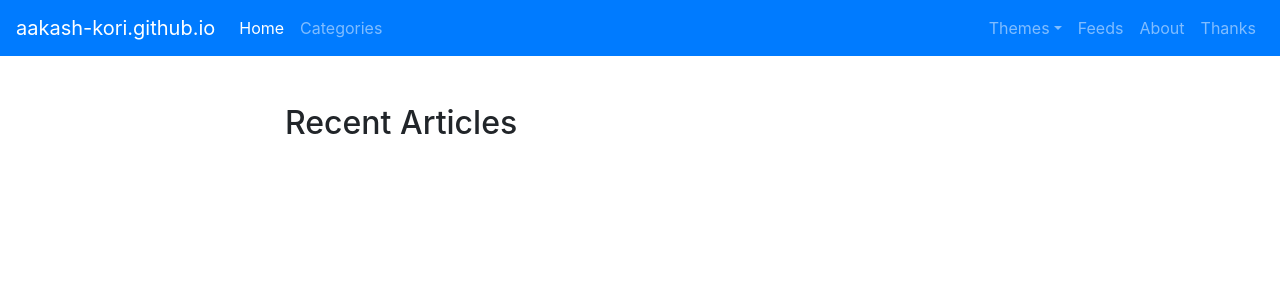
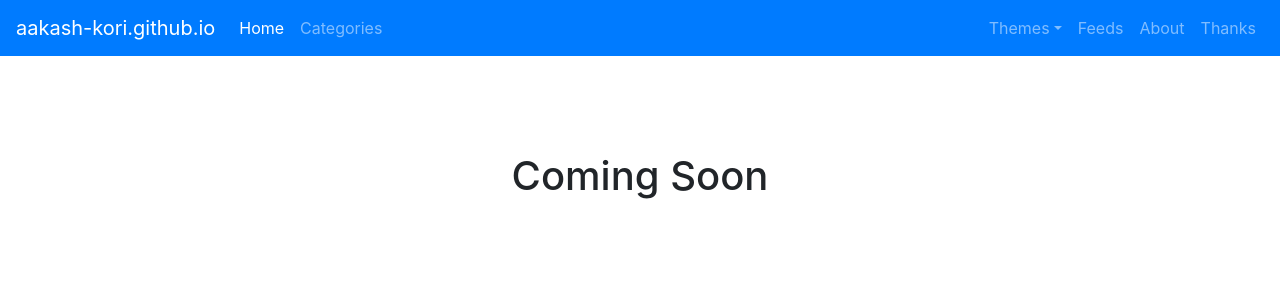
Before and after one commit to aakash-kori/aakash-kori.github.io, a Jekyll site: the page built from html_pages/index.html, in a window 1280 px wide. Shown: the top 300 px of the page. Built offline with Jekyll 4.4.1, drawn with Linux system fonts in a browser that asks for light colours.

Commit message:
fixed coming soon not showing

```diff
--- a/html_pages/categories.html
+++ b/html_pages/categories.html
@@ -3,7 +3,7 @@ layout: page
 permalink: /categories/
 title: Categories
 ---
-{% if site.categories != {} %}
+{% if site.categories.size != 0 %}
 {% for category in site.categories %}
 <h2>{{ category | first | capitalize }}</h2>
 {% for post in category.last %}
--- a/html_pages/index.html
+++ b/html_pages/index.html
@@ -3,7 +3,7 @@ layout: page
 title: Home
 permalink: /
 ---
-{%if site.posts != null %}
+{%if site.posts.size != 0 %}
 <h2>
     Recent Articles
 </h2>
```
